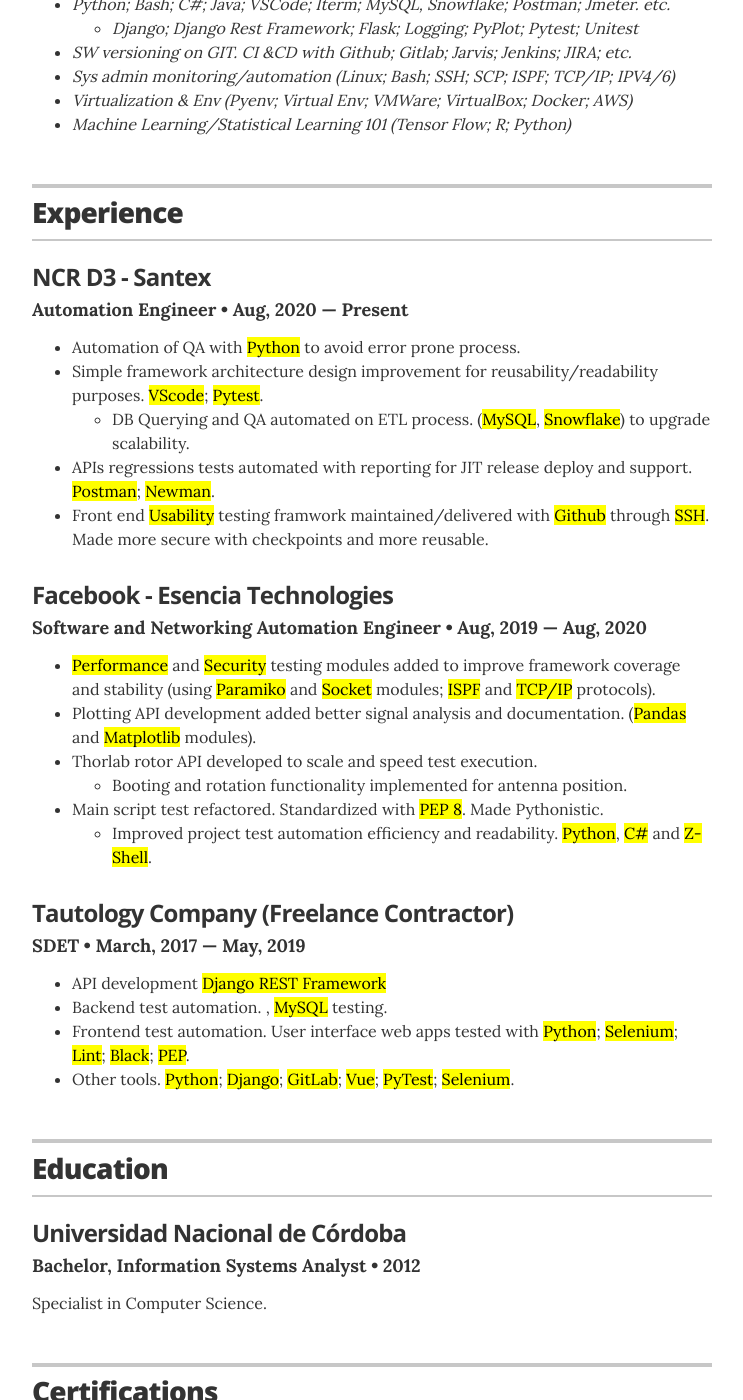
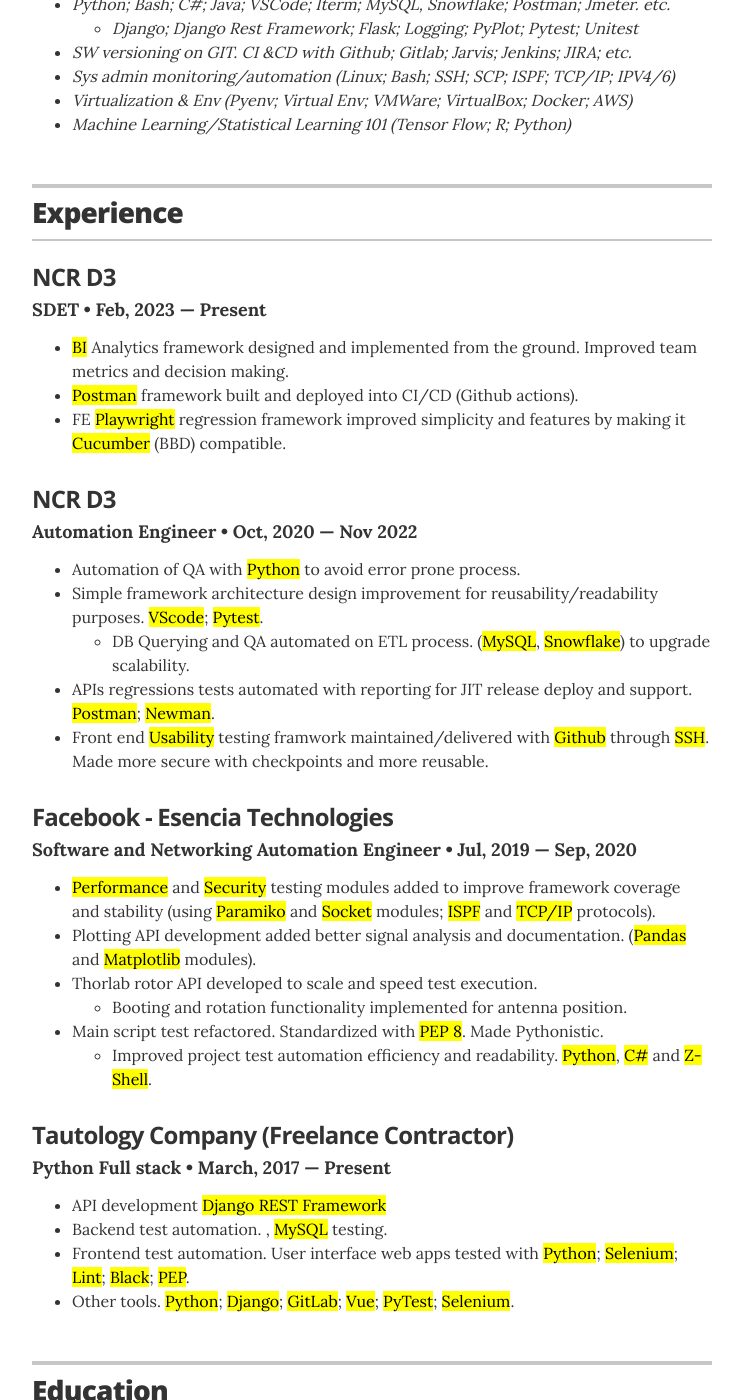
Before and after one commit to alexissoko/alexissoko.github.io, a Jekyll site: the page built from index.html, in a window 1280 px wide and 1400 px high, scrolled down 593 px. Shown: the whole window, without its empty margins (268-1011 px from the left). Built offline with Jekyll 4.4.1, drawn with Linux system fonts in a browser that asks for light colours; some of the changed text lies outside the part shown.

Commit message:
update resume

```diff
--- a/_data/experience.yml
+++ b/_data/experience.yml
@@ -1,8 +1,18 @@
 # Jobs
+# SDET
+- company: NCR D3
+  position: SDET
+  duration: Feb, 2023 &mdash; Present
+  summary:  <ul class="resume-item-list">
+              <li><mark>BI</mark> Analytics framework designed and implemented from the ground. Improved team metrics and decision making.</li>
+              <li><mark>Postman</mark> framework built and deployed into CI/CD (Github actions).</li>
+              <li>FE <mark>Playwright</mark> regression framework improved simplicity and features by making it <mark>Cucumber</mark> (BBD) compatible.</li>
+            </ul>
+
 # Automation Engineer
-- company: NCR D3 - Santex
+- company: NCR D3
   position: Automation Engineer
-  duration: Aug, 2020 &mdash; Present
+  duration: Oct, 2020 &mdash; Nov 2022
   summary:  <ul class="resume-item-list">
               <li>Automation of QA with <mark>Python</mark> to avoid error prone process.</li>
               <li>Simple framework architecture design improvement for reusability/readability purposes. <mark>VScode</mark>; <mark>Pytest</mark>.</li>
@@ -13,10 +23,10 @@
               <li>Front end <mark>Usability</mark> testing framwork maintained/delivered with <mark>Github</mark> through <mark>SSH</mark>. Made more secure with checkpoints and more reusable.</li>
             </ul>
 
-# Director of Digital Stratgy
+# Software & Networking Engineer
 - company: Facebook - Esencia Technologies
   position: Software and Networking Automation Engineer
-  duration:  Aug, 2019 &mdash; Aug, 2020
+  duration:  Jul, 2019 &mdash; Sep, 2020
   summary:  <ul class="resume-item-list">
               <li><mark>Performance</mark> and <mark>Security</mark> testing modules added to improve framework coverage and stability (using <mark>Paramiko</mark> and <mark>Socket</mark> modules; <mark>ISPF</mark> and <mark>TCP/IP</mark> protocols).</li>
               <li>Plotting API development added better signal analysis and documentation. (<mark>Pandas</mark> and <mark>Matplotlib</mark> modules).</li>
@@ -30,10 +40,10 @@
               </ul>
             </ul>
 
-# Communications Coordinator
+# Python Full stack
 - company: Tautology Company (Freelance Contractor)
-  position: SDET
-  duration:   March, 2017  &mdash; May, 2019
+  position: Python Full stack
+  duration:   March, 2017  &mdash; Present
   summary: <ul class="resume-item-list">
             <li>API development <mark>Django REST Framework</mark></li>
             <li>Backend test automation. , <mark>MySQL</mark> testing.</li>
--- a/_data/interests.yml
+++ b/_data/interests.yml
@@ -1,4 +1,3 @@
 # Interests
-- description: Soccer, Running and Hiking.
-- description: Computer Science / History / Short Tales Fiction.
-- description: Conversations With Tyler podcast.
+- description: Soccer, Running and Hiking / Nutrition.
+- description: Computer Science / History / Economics/ Short Tales Fiction.
```
